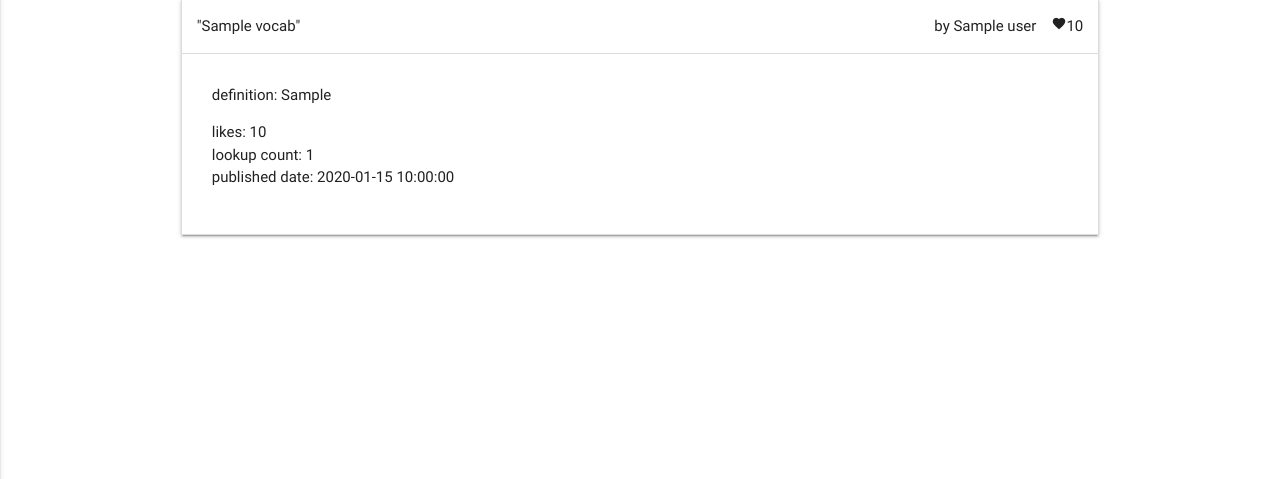
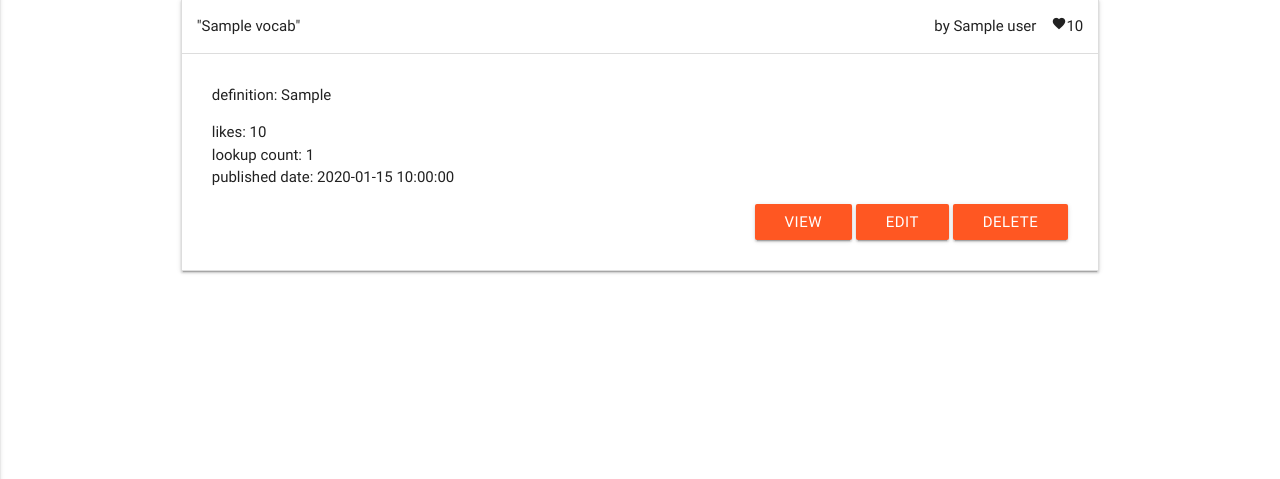
Before and after one commit to Code-Institute-Submissions/vocab_journal, a Flask app: page /dash in a window 1280 px wide, after a click that opens the changed part. Shown: the part 321-800 px from the top of the page. Run offline with Flask 2, Linux system fonts and the light colour scheme; the visitor is signed in with stand-in values (Sample User, id 1); a database or web service that is not in the repository returns one stand-in record (values such as "Sample title"); some libraries are stand-ins or nearby versions; some web fonts are replaced.

Commit message:
added buttons to the collapsible

```diff
--- a/run.py
+++ b/run.py
@@ -163,24 +163,21 @@ def get_filtered(user_id):
     print("i got called!")
     print("user_id = ", user_id)
     user_vocabs_only= False
+
     # current_user = mongo.db.users.find_one({'_id': ObjectId(user_id)})
     # DEFENSIVE redirecting
     try:
         # identify the logged in user
         current_user = mongo.db.users.find_one({"username": session["username"]})
-        # current_user = mongo.db.users.find_one({'_id': ObjectId(user_id)}) # doesnt redirect back to index when session expires!
     except KeyError:
         # no session - redirect back to index view
         return redirect( url_for("index"))
 
     if request.form.to_dict("vocab_only"):
-        print "IT WAS ACTIVATED"
         user_vocabs_only = True
 
         vocabs= list(mongo.db.vocabs.find({"user": current_user["username"]}))
 
-        for x in vocabs:
-            print("vocab = ", x["user"], x["vocab"])
 
         return render_template("dash.html", vocabs=vocabs, users = mongo.db.users.find(), current_user=current_user, user_vocabs_only=user_vocabs_only)
     return redirect( url_for("dash"))
--- a/templates/dash.html
+++ b/templates/dash.html
@@ -17,7 +17,7 @@
 
 <h3>vocabs</h3>
 
-<form action="{{ url_for('get_filtered', user_id=current_user._id) }}"  method="POST">
+<form action="{{ url_for('get_filtered', user_id=current_user._id) }}" method="POST">
     <div class="switch">
         <label>
           Show all vocabs
@@ -29,8 +29,8 @@
           <span class="lever"></span>
           Only show user vocabs
         </label>
-    <!--</div>-->
-    <!--<div class="row">-->
+        <!--</div>-->
+        <!--<div class="row">-->
         <button class="btn waves-effect waves-light" type="submit">Apply filter
             <i class="material-icons right">send</i>
         </button>
@@ -54,6 +54,11 @@
             <div class="collapsible-body">
                 <span>definition: {{ vocab.user_definition }}</span>
                 <p>likes: {{ vocab.likes }}<br> lookup count: {{ vocab.lookup_count }}<br> published date: {{ vocab.pub_date }}</p>
+                <div class="right-align">
+                    <a href="#" class="waves-effect waves-light btn btn_small deep-orange">view</a>
+                    <a href="#" class="waves-effect waves-light btn btn_small deep-orange">Edit</a>
+                    <a href="#" class="waves-effect waves-light btn btn_small deep-orange">delete</a>
+                </div>
             </div>
         </li>
 
```
